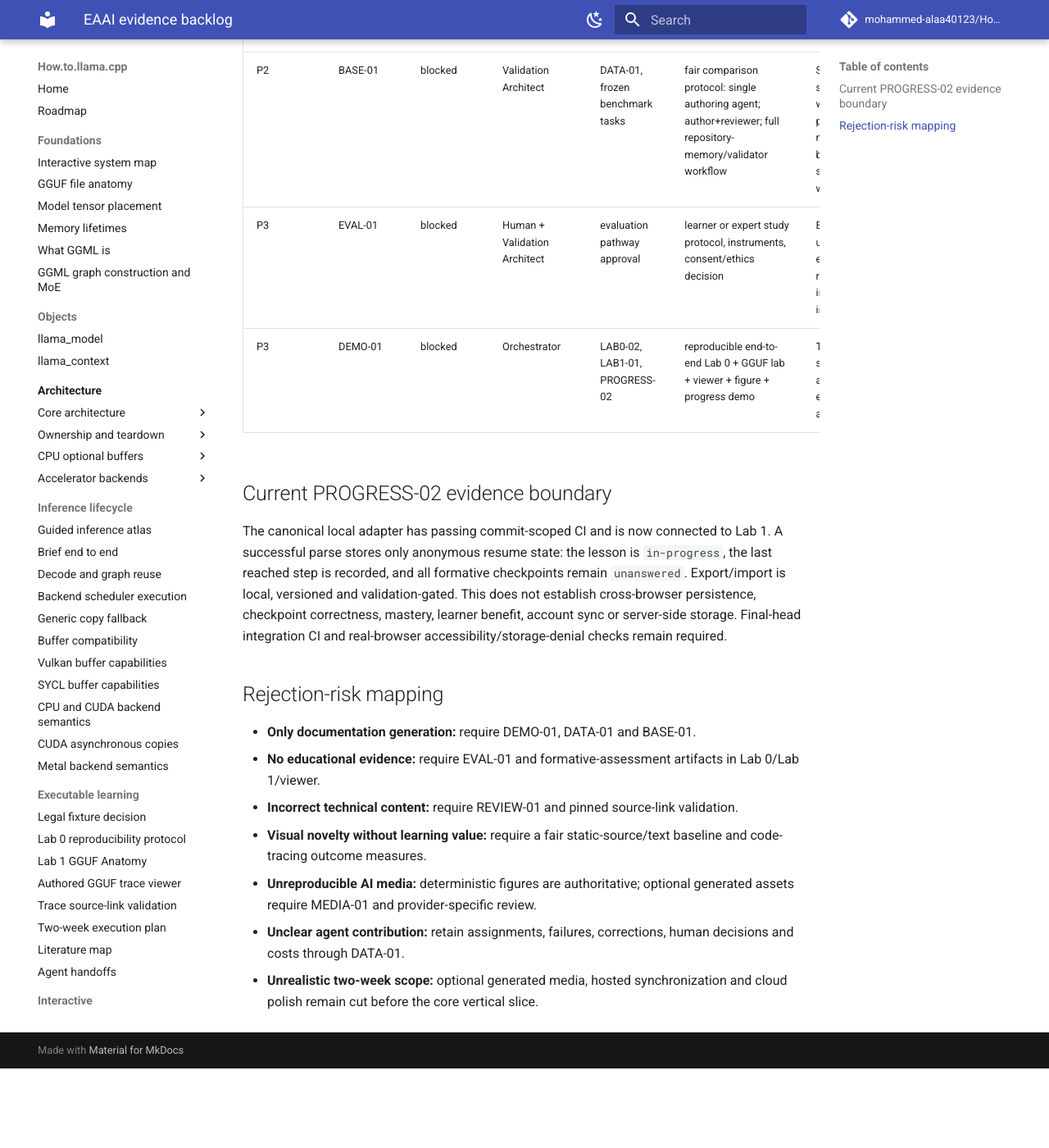
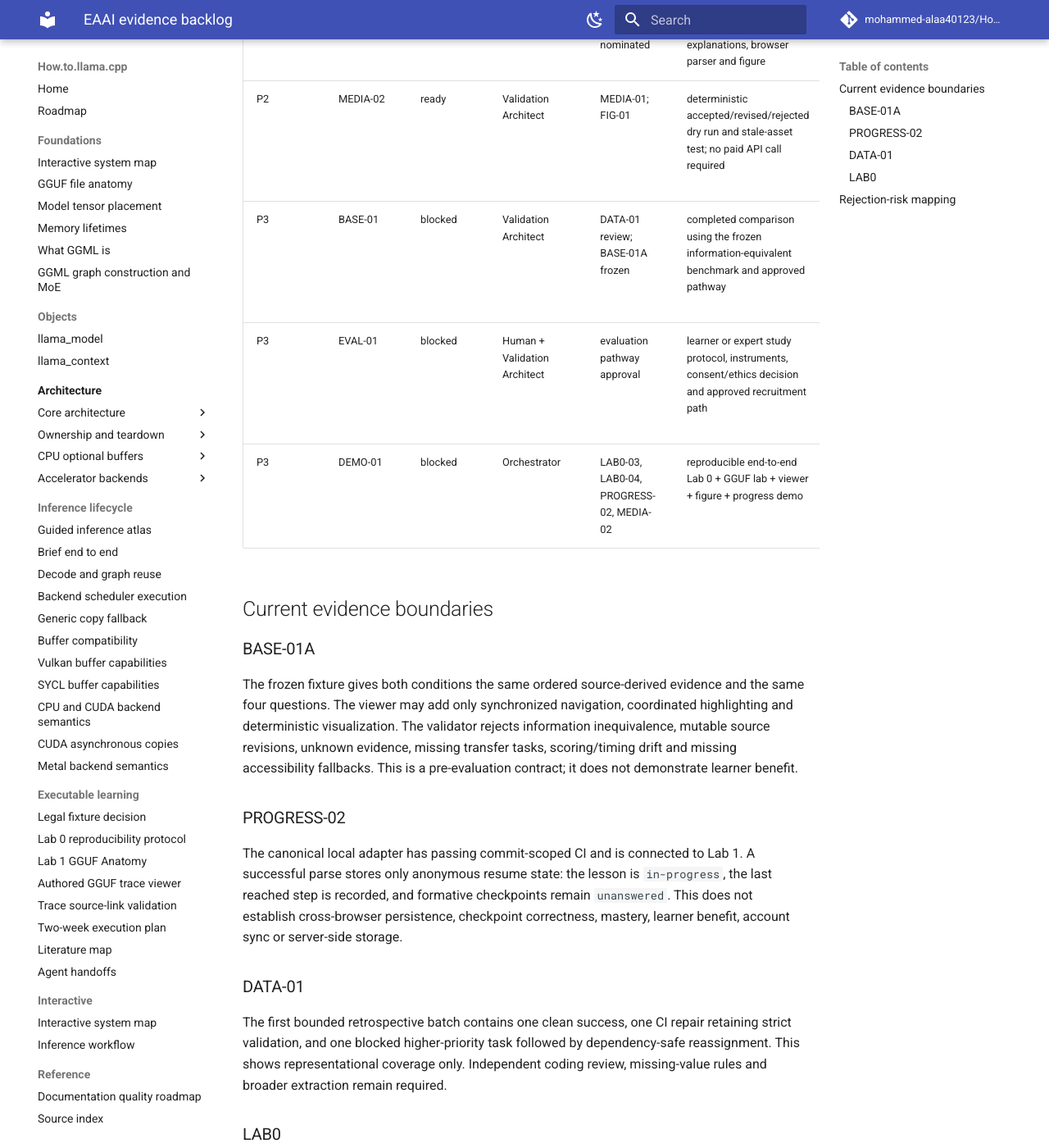
Before and after one commit to mohammed-alaa40123/How.to.llama.cpp, an MkDocs documentation site: the page built from docs/publication/evidence-backlog.md, in a window 1280 px wide and 1400 px high, scrolled down 3179 px. Shown: the whole window at 82% size. Built offline with MkDocs 1.6.1 and Material for MkDocs 9.7.7, drawn with Linux system fonts in a browser that asks for light colours; comment, search, counter and statistics services are not loaded; before the commit the page ends 4482 px from its top, so only the background shows below that; some of the changed text lies outside the part shown.

Commit message:
Record frozen viewer benchmark evidence

```diff
--- a/docs/publication/evidence-backlog.md
+++ b/docs/publication/evidence-backlog.md
@@ -1,39 +1,57 @@
 # EAAI evidence backlog
 
-_Last updated: 2026-07-17 15:00 Africa/Cairo_
+_Last updated: 2026-07-17 16:16 Africa/Cairo_
 
 This queue is dependency-aware. Close an item only with a durable artifact, validator or review record. Status values: `blocked`, `ready`, `in progress`, `evidenced`.
 
 | Priority | ID | Status | Owner | Dependency | Required evidence | Claim supported or falsified |
 |---|---|---|---|---|---|---|
-| P0 | CI-01 | evidenced | Documentation Builder | latest stacked branch | strict MkDocs root cause, narrow fix, passing final-head Documentation CI run `29546570700` | The executable-learning artifacts integrate without degrading the existing site |
-| P0 | COORD-01 | evidenced | Orchestrator | none | `orchestrator-state.md`, this backlog, roadmap, scorecard | Scheduled agents can share an explicit dependency order rather than infer work independently |
-| P1 | LAB0-02 | in progress | Validation Architect | Lab 0 report contract | reproducibility schema, semantic validator, supported-environment matrix, exact toolchain checks, diagnostic taxonomy, timing definitions, offline/security boundaries; contract CI passed in run `29565651085`; real matrix runs pending | Setup/build evidence is comparable across supported environments |
-| P1 | DATA-01 | in progress | Validation Architect | stable log formats | versioned retrospective schema, semantic validator, first three-run batch covering success, CI repair and blocked reassignment, focused tests and passing run `29572506104`; independent coding review and broader historical coverage pending | The multi-agent process can be analyzed as a longitudinal case study |
-| P1 | MEDIA-01 | evidenced | Documentation Builder | CI-01 | schema, semantic validator, deterministic example, malformed-input tests, passing run `29549208249` | Generated educational media can be provenance- and review-gated without making it technical evidence |
-| P1 | TRACE-02 | evidenced | Validation Architect | trace schema accepted; CI-01 | pinned source-anchor manifest and validator, corrected authored trace, deterministic replay and missing-data tests; passing run `29556540213` | Trace provenance and navigation remain valid against immutable source |
-| P1 | FIG-01 | evidenced | Documentation Builder | MEDIA-01 | deterministic GGUF-layout SVG generated from fixture data plus recomputed manifest/input/output checksums and alt text; passing run `29553868078` | Authoritative technical figures are reproducible without generative models |
-| P1 | VIEW-01 | evidenced | Documentation Builder | TRACE-02 | keyboard-operable static viewer, deterministic payload, evidence labels, transcript fallback, focused tests; passing run `29559239071` | A narrow executable lecture can expose source, state and explanation without evidence inflation |
-| P1 | LIT-02 | evidenced | Literature Scout | none | official media/API capability matrix with provenance, privacy, accessibility, licensing, cost and caching implications | Optional media choices are evidence-based and reproducible enough for an experience report |
-| P1 | VENUE-01 | in progress | Literature Scout | official publication | verified EAAI-27 call, deadlines, area, format, review criteria | Submission plan matches the current venue rather than prior-year assumptions |
-| P2 | LAB1-01 | evidenced | Documentation Builder | progress contract; FIG-01; VIEW-01 | browser parser/visualizer, Python/golden agreement, Predict-Discover-Explain checkpoints, static fallback; passing run `29562479577` | Learners can inspect GGUF layout in-browser without confusing it with native inference |
-| P2 | PROGRESS-02 | in progress | Validation Architect | progress schema; LAB1-01 | local adapter/export/import passed run `29575542793`; Lab 1 now stores anonymous resume state and exposes validated export/import; final-head integration CI and real-browser accessibility/storage checks pending | Local-first progress is portable and privacy-minimizing without treating step completion as mastery |
-| P2 | REVIEW-02 | in progress | Adversarial Reviewer + Orchestrator | PR #8 integration | integrate reviewer notes, claims-evidence table, rejection risks and scorecard into the active stack | Major rejection risks are visible and drive dependency ordering |
-| P2 | REVIEW-01 | blocked | Human | independent reviewer nominated | expert rubric and signed/dated review of fixture, trace, lab explanations and figure | Technical correctness is independently supported |
-| P2 | BASE-01 | blocked | Validation Architect | DATA-01, frozen benchmark tasks | fair comparison protocol: single authoring agent; author+reviewer; full repository-memory/validator workflow | Specialized scheduled workflow provides measurable benefit over simpler workflows |
-| P3 | EVAL-01 | blocked | Human + Validation Architect | evaluation pathway approval | learner or expert study protocol, instruments, consent/ethics decision | Educational usefulness is evaluated rather than inferred from implementation |
-| P3 | DEMO-01 | blocked | Orchestrator | LAB0-02, LAB1-01, PROGRESS-02 | reproducible end-to-end Lab 0 + GGUF lab + viewer + figure + progress demo | The proposed system exists as a coherent educational artifact |
+| P0 | CI-01 | evidenced | Documentation Builder | latest stacked branch | strict MkDocs root cause, narrow fix and passing commit-scoped CI for integrated artifacts | The executable-learning artifacts integrate without degrading the existing site |
+| P0 | COORD-01 | evidenced | Orchestrator | none | authoritative state, dependency-aware queue, roadmap, scorecard and run handoffs | Scheduled agents can share an explicit dependency order rather than infer work independently |
+| P1 | LAB0-02 | evidenced | Validation Architect | Lab 0 report contract | reproducibility schema, semantic validator, exact toolchain checks, diagnostic taxonomy, timing definitions and security boundaries; contract CI passed in run `29565651085` | Setup/build evidence has a comparable machine-readable contract |
+| P1 | LAB0-03 | blocked | Validation Architect | network-capable Ubuntu 24.04 environment | measured model-free local-native record with exact revisions, tools, commands, diagnostics and time-to-ready | The local-native tier can complete the bounded path reproducibly |
+| P1 | LAB0-04 | blocked | Validation Architect | devcontainer execution environment | measured model-free devcontainer record using the same contract fields | The cloud-container tier can complete the bounded path reproducibly |
+| P1 | DATA-01 | in progress | Validation Architect | stable log formats | schema, semantic validator and first three-run batch with passing run `29572506104`; independent coding review and broader bounded extraction pending | The multi-agent process can be analyzed as a longitudinal case study |
+| P1 | MEDIA-01 | evidenced | Documentation Builder | CI-01 | schema, semantic validator, deterministic example, malformed-input tests and passing run `29549208249` | Generated educational media can be provenance- and review-gated without making it technical evidence |
+| P1 | TRACE-02 | evidenced | Validation Architect | trace schema accepted; CI-01 | pinned source-anchor manifest, corrected authored trace, deterministic replay and missing-data tests; passing run `29556540213` | Trace provenance and navigation remain valid against immutable source |
+| P1 | FIG-01 | evidenced | Documentation Builder | MEDIA-01 | deterministic GGUF-layout SVG, manifest checksums, alt text and passing run `29553868078` | Authoritative technical figures are reproducible without generative models |
+| P1 | VIEW-01 | evidenced | Documentation Builder | TRACE-02 | keyboard-operable static viewer, deterministic payload, evidence labels, transcript fallback and passing run `29559239071` | A narrow executable lecture can expose source, state and explanation without evidence inflation |
+| P1 | LIT-02 | evidenced | Literature Scout | none | official media/API capability matrix with provenance, privacy, accessibility, licensing, cost and caching implications | Optional media choices are evidence-based and reviewable |
+| P1 | VENUE-01 | in progress | Literature Scout | official publication | verified EAAI-27 call, deadlines, area, format and review criteria | Submission planning matches the current venue rather than prior-year assumptions |
+| P2 | LAB1-01 | evidenced | Documentation Builder | FIG-01; VIEW-01 | browser parser/visualizer, Python/golden agreement, Predict-Discover-Explain checkpoints, static fallback and passing run `29562479577` | Learners can inspect GGUF layout in-browser without confusing it with native inference |
+| P2 | PROGRESS-02 | evidenced | Documentation Builder / Validation Architect | progress schema; LAB1-01 | local storage adapter, deterministic export/import, version gate, corruption-preserving import, privacy checks and Lab 1 resume-state integration; passing run `29579032392` | Local-first progress is portable and privacy-minimizing at the application-contract level |
+| P2 | BASE-01A | in progress | Validation Architect | information-equivalent baseline design; stable VIEW-01 fixture | versioned static-versus-viewer benchmark fixture, exact tasks, answer key, scoring, timeout, source revision, accessibility fallbacks and semantic validator; final-head CI pending | The viewer can be evaluated without confounding information availability |
+| P2 | REVIEW-02 | in progress | Adversarial Reviewer + Orchestrator | active stack | consolidated claims-evidence table, rejection risks and evidence gates | Major rejection risks are visible and drive dependency ordering |
+| P2 | REVIEW-01 | blocked | Human | independent reviewer nominated | signed/dated expert review of fixture, trace, lab explanations, browser parser and figure | Technical correctness is independently supported |
+| P2 | MEDIA-02 | ready | Validation Architect | MEDIA-01; FIG-01 | deterministic accepted/revised/rejected dry run and stale-asset test; no paid API call required | The media lifecycle is auditable without ordinary CI regeneration |
+| P3 | BASE-01 | blocked | Validation Architect | DATA-01 review; BASE-01A frozen | completed comparison using the frozen information-equivalent benchmark and approved pathway | Viewer or workflow benefits are measured rather than inferred |
+| P3 | EVAL-01 | blocked | Human + Validation Architect | evaluation pathway approval | learner or expert study protocol, instruments, consent/ethics decision and approved recruitment path | Educational usefulness is evaluated rather than inferred from implementation |
+| P3 | DEMO-01 | blocked | Orchestrator | LAB0-03, LAB0-04, PROGRESS-02, MEDIA-02 | reproducible end-to-end Lab 0 + GGUF lab + viewer + figure + progress demo | The proposed system exists as a coherent educational artifact |
 
-## Current PROGRESS-02 evidence boundary
+## Current evidence boundaries
 
-The canonical local adapter has passing commit-scoped CI and is now connected to Lab 1. A successful parse stores only anonymous resume state: the lesson is `in-progress`, the last reached step is recorded, and all formative checkpoints remain `unanswered`. Export/import is local, versioned and validation-gated. This does not establish cross-browser persistence, checkpoint correctness, mastery, learner benefit, account sync or server-side storage. Final-head integration CI and real-browser accessibility/storage-denial checks remain required.
+### BASE-01A
+
+The frozen fixture gives both conditions the same ordered source-derived evidence and the same four questions. The viewer may add only synchronized navigation, coordinated highlighting and deterministic visualization. The validator rejects information inequivalence, mutable source revisions, unknown evidence, missing transfer tasks, scoring/timing drift and missing accessibility fallbacks. This is a pre-evaluation contract; it does not demonstrate learner benefit.
+
+### PROGRESS-02
+
+The canonical local adapter has passing commit-scoped CI and is connected to Lab 1. A successful parse stores only anonymous resume state: the lesson is `in-progress`, the last reached step is recorded, and formative checkpoints remain `unanswered`. This does not establish cross-browser persistence, checkpoint correctness, mastery, learner benefit, account sync or server-side storage.
+
+### DATA-01
+
+The first bounded retrospective batch contains one clean success, one CI repair retaining strict validation, and one blocked higher-priority task followed by dependency-safe reassignment. This shows representational coverage only. Independent coding review, missing-value rules and broader extraction remain required.
+
+### LAB0
+
+The comparison contract is evidenced, but no measured Ubuntu or devcontainer record exists. Model-free launch must never be labelled model loading or inference.
 
 ## Rejection-risk mapping
 
-- **Only documentation generation:** require DEMO-01, DATA-01 and BASE-01.
-- **No educational evidence:** require EVAL-01 and formative-assessment artifacts in Lab 0/Lab 1/viewer.
+- **Only documentation generation:** require DEMO-01, reviewed DATA-01 and BASE-01.
+- **No educational evidence:** require EVAL-01 and frozen formative-assessment artifacts.
 - **Incorrect technical content:** require REVIEW-01 and pinned source-link validation.
-- **Visual novelty without learning value:** require a fair static-source/text baseline and code-tracing outcome measures.
-- **Unreproducible AI media:** deterministic figures are authoritative; optional generated assets require MEDIA-01 and provider-specific review.
-- **Unclear agent contribution:** retain assignments, failures, corrections, human decisions and costs through DATA-01.
-- **Unrealistic two-week scope:** optional generated media, hosted synchronization and cloud polish remain cut before the core vertical slice.
+- **Visual novelty without learning value:** BASE-01A supplies the fair comparison contract; BASE-01 remains required for measured evidence.
+- **Unreproducible AI media:** deterministic figures remain authoritative; optional generated assets require manifest review and MEDIA-02 lifecycle evidence.
+- **Unclear agent contribution:** retain assignments, failures, corrections, human decisions and cost proxies through DATA-01.
+- **Unrealistic scope:** paid media, authenticated synchronization, full native instrumentation and cloud polish remain cut before the core demo.
```
